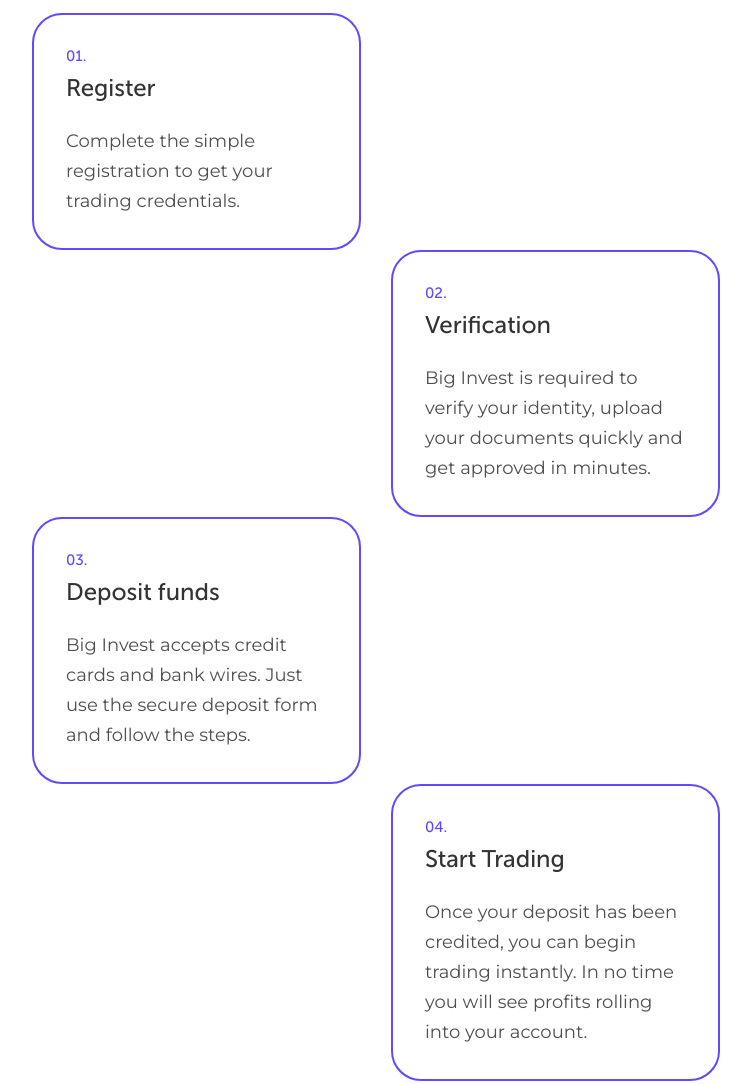
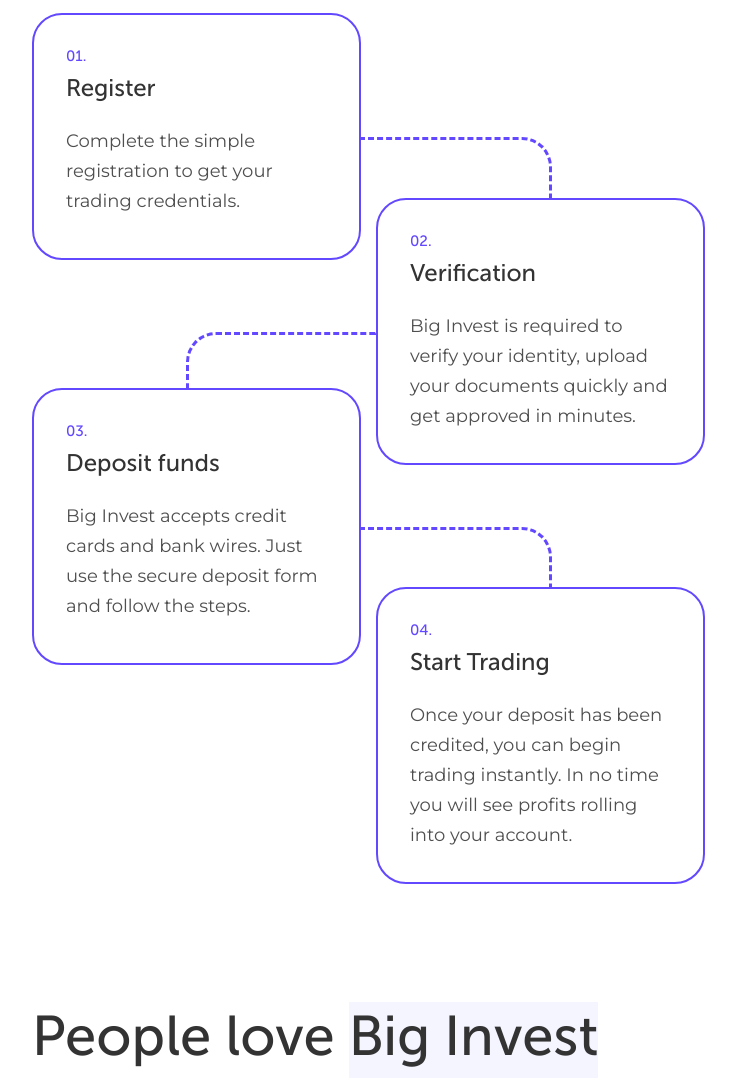
Before and after one commit to ArtemPrihnich/QP-test-task, a plain HTML site: page index.html in a window 1280 px wide. Shown: the part 1400-2484 px from the top of the page, without its empty margins (264-1015 px from the left). Drawn offline with Linux system fonts and the light colour scheme.

Commit message:
переделан список Getting Started, изменена разметка пагинации

```diff
--- a/css/styles.css
+++ b/css/styles.css
@@ -147,8 +147,6 @@ a {
 
 .hero__img {
     width: 100%;
-
-    background-color: #4F62F610;
 }
 
 /* How to use section */
@@ -213,12 +211,9 @@ a {
     margin-bottom: 40px;
 }
 
-/* .comments__box {
-    text-align: center;
-    display: flex;
-    flex-direction: column;
-    justify-content: center;
-} */
+.comments__box {
+    position: relative;
+}
 
 .comments__img-box {
     display: flex;
@@ -256,6 +251,8 @@ a {
 }
 
 .comments__comment {
+    margin-bottom: 24px;
+
     font-family: 'MuseoSansCyrl';
     font-weight: 500;
     font-size: 24px;
@@ -265,8 +262,29 @@ a {
     color: #333333;
 }
 
+.comments__counter {
+    display: flex;
+    justify-content: center;
+    align-items: center;
+    height: 48px;
+    /* margin-bottom: 12px; */
+
+    font-family: 'MuseoSansCyrl';
+    font-weight: 500;
+    font-size: 15px;
+    line-height: 18px;
+
+    text-align: center;
+
+    color: #4F62F6;
+}
+
 /* Pagination section */
 .pagination {
+    position: absolute;
+    left: 0;
+    bottom: 0;
+    width: 280px;
     display: flex;
     justify-content: space-between;
     align-items: center;
@@ -281,17 +299,6 @@ a {
     height: 48px;
     border: 1px solid #E0E0E0;
     border-radius: 50%;
-}
-
-.pagination__counter {
-    font-family: 'MuseoSansCyrl';
-    font-weight: 500;
-    font-size: 15px;
-    line-height: 18px;
-
-    text-align: center;
-
-    color: #4F62F6;
 }
 
 /* FAQ section */
@@ -595,7 +602,7 @@ a {
     /* How to use section */
     .how-to-use {
         padding-top: 120px;
-        padding-bottom: 60px;
+        padding-bottom: 30px;
     }
 
     .how-to-use__title {
@@ -604,54 +611,80 @@ a {
 
     .how-to-use__list {
         display: grid;
-        grid-template-columns: 1fr 1fr;
-        /* grid-auto-rows: minmax(100px, auto); */
+        grid-template-areas:
+            'a b'
+            'a b'
+            'a c'
+            'd c'
+            'd c'
+            'e f'
+            'e f'
+            'e g'
+            'h g'
+            'h g';
     }
 
     .how-to-use__item {
+        position: relative;
         width: 329px;
         padding: 32px;
         margin-bottom: 0;
 
+        background-color: #fff;
         border-color: #6248FF;
     }
 
-    /* .how-to-use__figure {} */
+    .how-to-use__item:nth-child(1) {
+        grid-area: a;
+        position: relative;
+    }
+
+    .how-to-use__item:nth-child(2) {
+        grid-area: c;
+        position: relative;
+        top: 10%;
+    }
+
+    .how-to-use__item:nth-child(3) {
+        grid-area: e;
+        position: relative;
+        bottom: 18%;
+    }
+
+    .how-to-use__item:nth-child(4) {
+        grid-area: g;
+        position: relative;
+        bottom: 10%;
+    }
 
     .how-to-use__numbering {
         color: #6248FF;
     }
 
-    .one {
-        grid-row-start: 1;
-        grid-column-start: 1;
-        grid-row-end: 2;
-        grid-column-end: 2;
-        justify-self: start;
+    .how-to-use__figure {
+        position: absolute;
+        top: 50%;
+        left: 100%;
+        width: calc(50% + 30px);
+        height: 30%;
+        border: 3px dashed #6248FF;
+
+        border-top-right-radius: 30px;
+        border-bottom: none;
+        border-left: none;
     }
 
-    .two {
-        grid-row-start: 2;
-        grid-column-start: 2;
-        grid-row-end: 3;
-        grid-column-end: 3;
-        justify-self: end;
-    }
+    .how-to-use__figure--revers {
+        position: absolute;
+        top: 50%;
+        right: 100%;
+        width: calc(50% + 30px);
+        height: 30%;
+        border: 3px dashed #6248FF;
 
-    .tri {
-        grid-row-start: 3;
-        grid-column-start: 1;
-        grid-row-end: 4;
-        grid-column-end: 2;
-        justify-self: start;
-    }
-
-    .four {
-        grid-row-start: 4;
-        grid-column-start: 2;
-        grid-row-end: 5;
-        grid-column-end: 3;
-        justify-self: end;
+        border-top-left-radius: 30px;
+        border-bottom: none;
+        border-right: none;
     }
 
 
@@ -681,8 +714,17 @@ a {
         margin: 0 auto 32px auto;
     }
 
+    .comments__counter {
+        height: auto;
+        color: #6248FF;
+    }
+
 
     /* Pagination section */
+    .pagination {
+        width: 688px;
+    }
+
     .pagination__button {
         /* width: 48px;
             height: 48px;
@@ -690,10 +732,6 @@ a {
             border-radius: 50%; */
         position: relative;
         bottom: 197.5px;
-    }
-
-    .pagination__counter {
-        color: #6248FF;
     }
 
 
--- a/index.html
+++ b/index.html
@@ -48,15 +48,15 @@
                 <h2 class="how-to-use__title title">Getting</br> Started Is</br> <span class="title-bgc">Fast &
                         Easy</span></h2>
                 <ul class="how-to-use__list list">
-                    <li class="how-to-use__item one">
+                    <li class="how-to-use__item">
                         <div class="how-to-use__figure"></div>
                         <span class="how-to-use__numbering">01.</span>
                         <h3 class="how-to-use__action">Register</h3>
                         <p class="how-to-use__text">Complete the simple registration to get your trading credentials.
                         </p>
                     </li>
-                    <li class="how-to-use__item two">
-                        <div class="how-to-use__figure"></div>
+                    <li class="how-to-use__item">
+                        <div class="how-to-use__figure--revers"></div>
                         <span class="how-to-use__numbering">02.</span>
                         <h3 class="how-to-use__action">Verification</h3>
                         <p class="how-to-use__text">Big Invest is required to verify your identity, upload your
@@ -64,7 +64,7 @@
                             approved in minutes.
                         </p>
                     </li>
-                    <li class="how-to-use__item tri">
+                    <li class="how-to-use__item">
                         <div class="how-to-use__figure"></div>
                         <span class="how-to-use__numbering">03.</span>
                         <h3 class="how-to-use__action">Deposit funds</h3>
@@ -73,8 +73,7 @@
                             the steps.
                         </p>
                     </li>
-                    <li class="how-to-use__item four">
-                        <div class="how-to-use__figure"></div>
+                    <li class="how-to-use__item">
                         <span class="how-to-use__numbering">04.</span>
                         <h3 class="how-to-use__action">Start Trading</h3>
                         <p class="how-to-use__text">Once your deposit has been credited, you can begin trading
@@ -88,7 +87,7 @@
         </section>
         <section class="comments">
             <div class="container">
-                <h2 class="comments__title title">People love</br> <span class="title-bgc">Big Invest</span></h2>
+                <h2 class="comments__title title">People love <span class="title-bgc">Big Invest</span></h2>
                 <div class="comments__box">
                     <div class="comments__img-box">
                         <img class="img" src="./images/user-photo.jpg" alt="user-photo" width="73" height="73">
@@ -103,12 +102,12 @@
                         Increasing new customer
                         sales by 6x in our most mature market.
                     </p>
+                    <span class="comments__counter">01/04</span>
                     <div class="pagination">
                         <button class="pagination__button button">
                             <img class="pagination__img img" src="./images/btn-prev.svg" alt="button previos comment"
                                 width="24" height="24">
                         </button>
-                        <span class="pagination__counter">01/04</span>
                         <button class="pagination__button button">
                             <img class="pagination__img img" src="./images/btn-next.svg" alt="button next comment"
                                 width="24" height="24">
```
